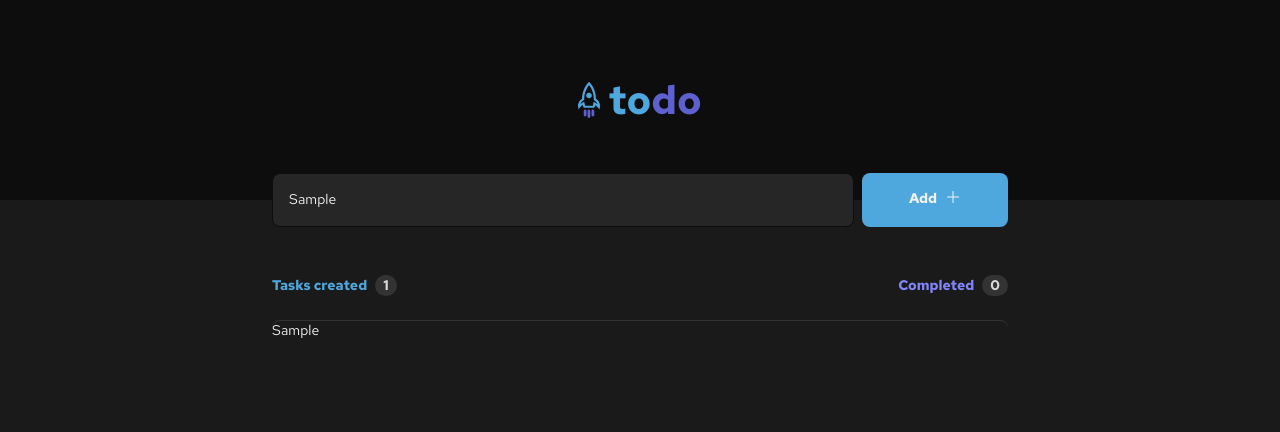
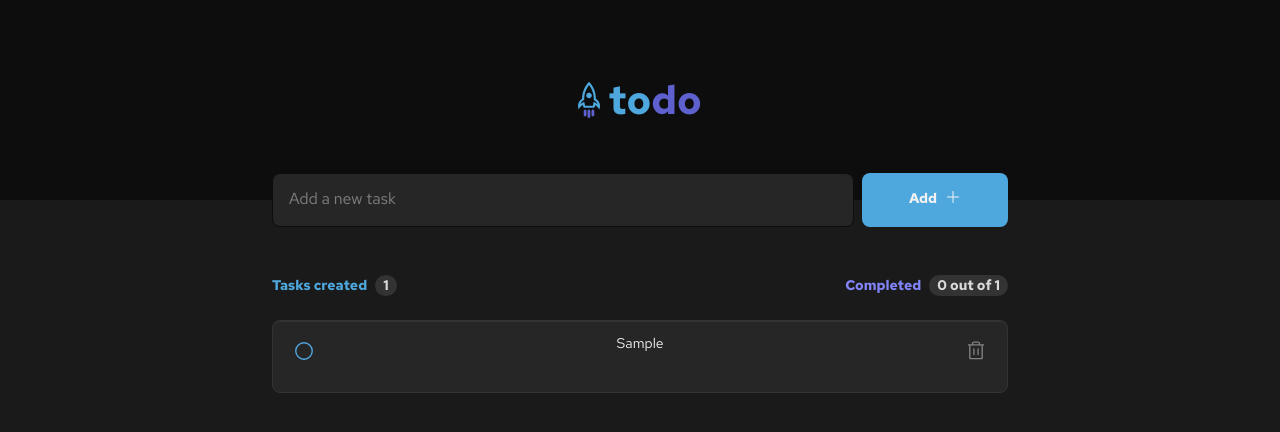
Before and after one commit to dantas15/todo-react-ts, a React (Vite) app: page / in a window 1280 px wide. Both pictures are taken after typing "Sample" into the empty fields and a click on the button "Add". Shown: the top 432 px of the page. Built offline with nearby package versions, Linux system fonts and the light colour scheme.

Commit message:
feat(tasks): finish basic crud

```diff
--- a/src/components/AddTask.tsx
+++ b/src/components/AddTask.tsx
@@ -17,11 +17,11 @@ export function AddTask({ handleAddTask }: AddTaskProps) {
     const newTask: Task = {
       id: uuid(),
       title: title,
-      created_at: new Date(),
-      done_at: null,
+      created_at: Date.now(),
     };
 
     handleAddTask(newTask);
+    setTitle('');
   }
 
   function handleChangeTitle(event: ChangeEvent<HTMLInputElement>) {
--- a/src/components/ListTasks.tsx
+++ b/src/components/ListTasks.tsx
@@ -1,4 +1,4 @@
-import { Dispatch, SetStateAction } from 'react';
+import { Dispatch, SetStateAction, useEffect } from 'react';
 import { Task as TaskType } from '../interfaces/Task';
 import { AddTask } from './AddTask';
 import { Task } from './Task';
@@ -16,6 +16,36 @@ export function ListTask({ tasks, setTasks }: ListTaskProps) {
     setTasks((state) => [...state, newTask]);
   }
 
+  function handleToggleTaskStatus(id: string) {
+    setTasks((state) => {
+      const taskToBeUpdated = state.find((task) => task.id === id);
+
+      if (!taskToBeUpdated) {
+        // TODO Put some sort of notification here
+        return state;
+      }
+
+      return state.map((task) => {
+        if (task.id === id) {
+          const done_at = task.done_at ? undefined : Date.now();
+          return { ...task, done_at };
+        }
+        return task;
+      });
+    });
+  }
+
+  function handleRemoveTask(id: string) {
+    setTasks((state) => {
+      return state.reduce((acc, task) => {
+        if (task.id !== id) {
+          acc.push(task);
+        }
+        return acc;
+      }, [] as TaskType[]);
+    });
+  }
+
   const tasksCreated = tasks.length;
   const tasksCompleted = tasks.filter((task) => !!task.done_at).length;
   return (
@@ -27,13 +57,21 @@ export function ListTask({ tasks, setTasks }: ListTaskProps) {
             Tasks created <span className={styles.badge}>{tasksCreated}</span>
           </span>
           <span className={styles.infoCompleted}>
-            Completed <span className={styles.badge}>{tasksCompleted}</span>
+            Completed{' '}
+            <span className={styles.badge}>
+              {tasksCompleted} out of {tasksCreated}
+            </span>
           </span>
         </section>
         <section className={styles.tasksSection}>
           <ul className={styles.taskList}>
             {tasks.map((task) => (
-              <Task key={task.id} task={task} />
+              <Task
+                handleToggleTaskStatus={handleToggleTaskStatus}
+                handleDelete={handleRemoveTask}
+                key={task.id}
+                task={task}
+              />
             ))}
           </ul>
           {tasks.length === 0 && <Empty />}
--- a/src/components/Task.module.css
+++ b/src/components/Task.module.css
@@ -1,3 +1,66 @@
 .wrapper {
+  display: grid;
+  grid-template-columns: auto 1fr auto;
+
+  /* gap: 3.2rem; */
+  align-items: flex-start;
+  padding: 1.2rem 1.4rem;
+
+  width: 100%;
+  height: 7.2rem;
+
+  background: var(--gray-500);
+  border: 1px solid var(--gray-400);
+  border-radius: var(--border-radius);
+}
+
+.wrapper:not(:last-child) {
+  margin-bottom: 1.2rem;
+}
+
+.wrapper span {
   display: flex;
+  align-items: center;
+  justify-content: center;
+
+  font-size: var(--font-size-normal);
 }
+
+.taskTitleDone {
+  color: var(--gray-300);
+  text-decoration-line: line-through;
+}
+
+.wrapper button {
+  border: none;
+  background: transparent;
+  cursor: pointer;
+  overflow: auto;
+  padding: 0.6rem;
+}
+
+.unChecked {
+  color: var(--blue);
+}
+
+.checked {
+  color: var(--purple-dark);
+}
+
+.checked:hover {
+  color: var(--purple);
+}
+
+.trashButton {
+  color: var(--gray-300);
+  display: flex;
+  align-items: center;
+  justify-content: center;
+  border-radius: var(--border-radius-small);
+  padding: 0.6rem;
+}
+
+.trashButton:hover {
+  color: var(--danger);
+  background: var(--gray-400);
+}
--- a/src/components/Task.tsx
+++ b/src/components/Task.tsx
@@ -1,11 +1,59 @@
+import { CheckCircle, Circle, Trash } from 'phosphor-react';
+import { FormEvent, useState } from 'react';
 import { Task as TaskType } from '../interfaces/Task';
 
 import styles from './Task.module.css';
 
 interface TaskProps {
   task: TaskType;
+  handleToggleTaskStatus: (id: string) => void;
+  handleDelete: (id: string) => void;
 }
 
-export function Task({ task }: TaskProps) {
-  return <li className={styles.wrapper}>{task.title}</li>;
+export function Task({
+  task,
+  handleToggleTaskStatus,
+  handleDelete,
+}: TaskProps) {
+  const [isHoveringTaskButton, setIsHoveringTaskButton] = useState(false);
+
+  const isTaskDone = !!task.done_at;
+
+  function handleActivateButtonTaskHover() {
+    setIsHoveringTaskButton(true);
+  }
+  function handleDisableButtonTaskHover() {
+    setIsHoveringTaskButton(false);
+  }
+
+  return (
+    <li className={styles.wrapper}>
+      <button
+        type="button"
+        onClick={() => handleToggleTaskStatus(task.id)}
+        onMouseEnter={handleActivateButtonTaskHover}
+        onMouseLeave={handleDisableButtonTaskHover}
+      >
+        {isTaskDone ? (
+          <CheckCircle size={22} className={styles.checked} weight="fill" />
+        ) : (
+          <Circle
+            size={22}
+            className={styles.unChecked}
+            weight={isHoveringTaskButton ? 'duotone' : 'regular'}
+          />
+        )}
+      </button>
+      <span className={isTaskDone ? styles.taskTitleDone : undefined}>
+        {task.title}
+      </span>
+      <button
+        type="button"
+        className={styles.trashButton}
+        onClick={() => handleDelete(task.id)}
+      >
+        <Trash size={22} />
+      </button>
+    </li>
+  );
 }
--- a/src/global.css
+++ b/src/global.css
@@ -13,12 +13,19 @@
   --blue: #4ea8de;
   --blue-dark: #1e6f9f;
 
+  /*
+    Same as var(--blue-dark) but with 20
+    (20% opacity) https://www.digitalocean.com/community/tutorials/css-hex-code-colors-alpha-values
+  */
+  --blue-dark-bg-opacity: #1e6f9f20;
+
   --danger: #e25858;
 
   --font-size-small: 1.2rem;
   --font-size-normal: 1.4rem;
   --font-size-big: 1.6rem;
 
+  --border-radius-small: 4px;
   --border-radius: 8px;
   --border-radius-big: 16px;
 }
@@ -27,6 +34,11 @@
   margin: 0;
   padding: 0;
   box-sizing: border-box;
+}
+
+:focus {
+  outline: transparent;
+  box-shadow: 0 0 0 0 4px var(--blue);
 }
 
 html {
--- a/src/interfaces/Task.ts
+++ b/src/interfaces/Task.ts
@@ -1,6 +1,6 @@
 export interface Task {
   id: string;
   title: string;
-  created_at: Date;
-  done_at: null | Date;
+  created_at: number;
+  done_at?: number;
 }
```
